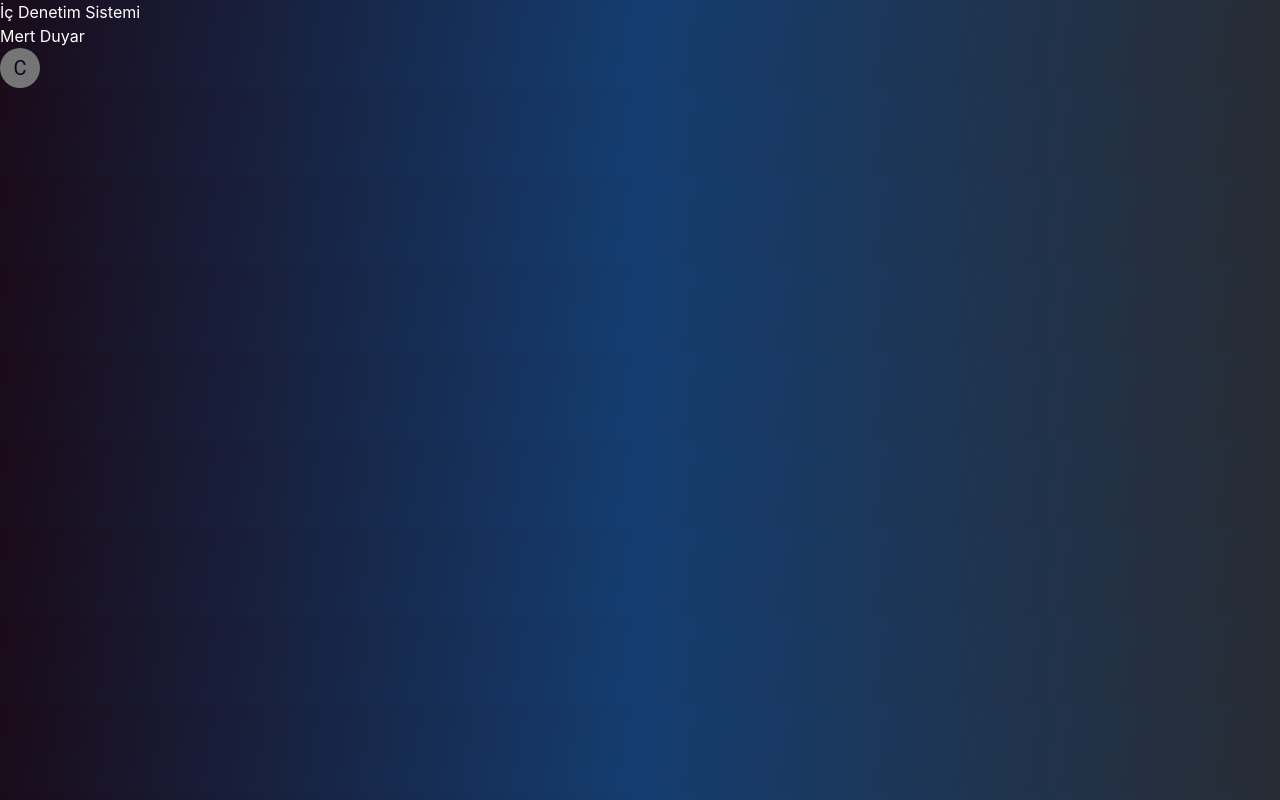
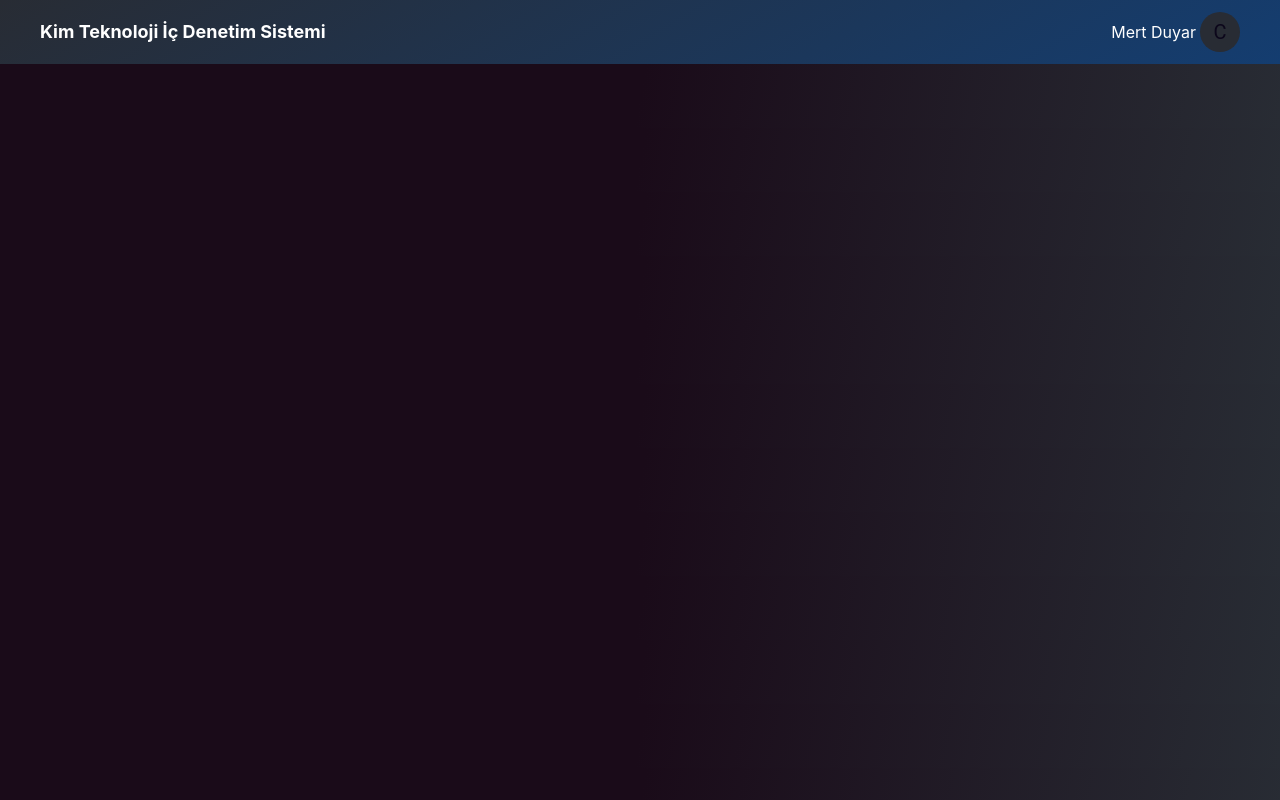
Before and after one commit to thejaxen/Full-Stack-Task-Management-Frontend, a React (Create React App) app in the folder task-management/: page / in a window 1280 px wide. Built offline with nearby package versions, Linux system fonts and the light colour scheme.

Commit message:
Navbar
Navbar is designed and imported also the tailwind config is done.

```diff
--- a/task-management/src/App.js
+++ b/task-management/src/App.js
@@ -1,13 +1,13 @@
 import {ThemeProvider} from "@mui/material";
 import {darkTheme} from "./theme/darktheme";
-import {Navbar} from "./page/navbar/Navbar"
+import Navbar from "./page/navbar/Navbar";
 
 
 
 function App() {
   return (
     <ThemeProvider theme={darkTheme}>
-      <Navbar></Navbar>
+      <Navbar/>
     </ThemeProvider>
   );
 }
--- a/task-management/src/index.css
+++ b/task-management/src/index.css
@@ -9,7 +9,7 @@ body {
     sans-serif;
   -webkit-font-smoothing: antialiased;
   -moz-osx-font-smoothing: grayscale;
-  background: linear-gradient(100deg,#1a0b19 0%,#143D70 50%,#282c34 100%) !important;
+  background: linear-gradient(100deg,#1a0b19 50%,#282c34 100%) !important;
   color: white !important;
   overflow-x: hidden !important;
 
--- /dev/null
+++ b/task-management/src/page/navbar/Navbar.css
@@ -0,0 +1,3 @@
+.container{
+    background-image: linear-gradient(150deg,#282c34,#143D70);
+}
--- a/task-management/src/page/navbar/Navbar.jsx
+++ b/task-management/src/page/navbar/Navbar.jsx
@@ -1,17 +1,16 @@
-import React from 'react';
-import {Avatar} from "@mui/material";
-
+import { Avatar } from "@mui/material";
+import "./Navbar.css"
 export const Navbar = () => {
     return (
-        <div className='container z-10 sticky left-0 right-0 top-0 py-3 px-5 lg:px-10, flex justify-between items-center'>
-            <p className="font-bold text-lg">İç Denetim Sistemi</p>
+        <div className="container z-10 sticky left-0 right-0 top-0 py-3 px-5 lg:px-10 flex justify-between items-center">
+            <p className="font-bold text-lg">Kim Teknoloji İç Denetim Sistemi</p>
 
-            <div className='flex items-center gap-5'>
-                <p>Mert Duyar</p>
-                <Avatar>C</Avatar>
+            <div className="flex items-center gap-1">
+                <p className='bg-clip-padding'>Mert Duyar</p>
+                <Avatar sx={{ backgroundColor: "#282c34" }}>C</Avatar>
             </div>
         </div>
-    )
-}
+    );
+};
 
 export default Navbar;
--- a/task-management/tailwind.config.js
+++ b/task-management/tailwind.config.js
@@ -1,6 +1,8 @@
 /** @type {import('tailwindcss').Config} */
 module.exports = {
-  content: [],
+  content: [
+    "./src/**/*.{js,jsx,ts,tsx}",
+  ],
   theme: {
     extend: {},
   },
```
